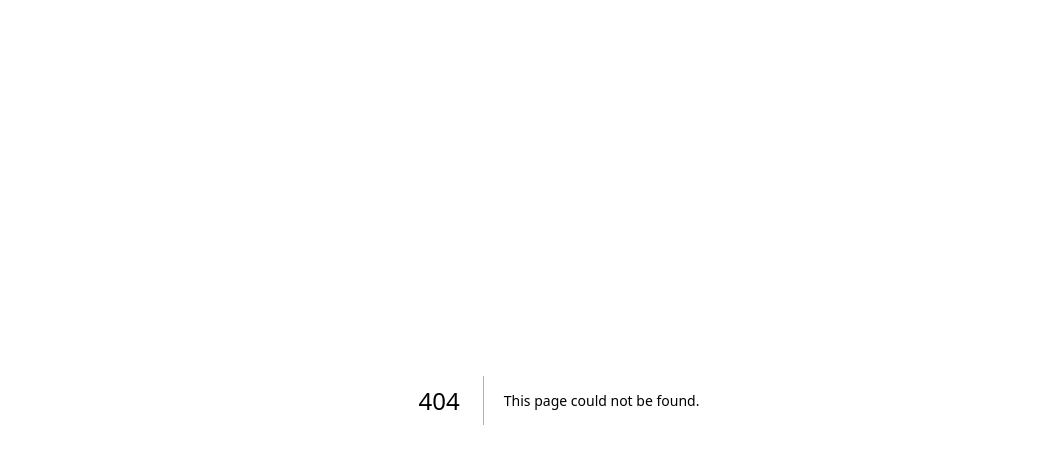
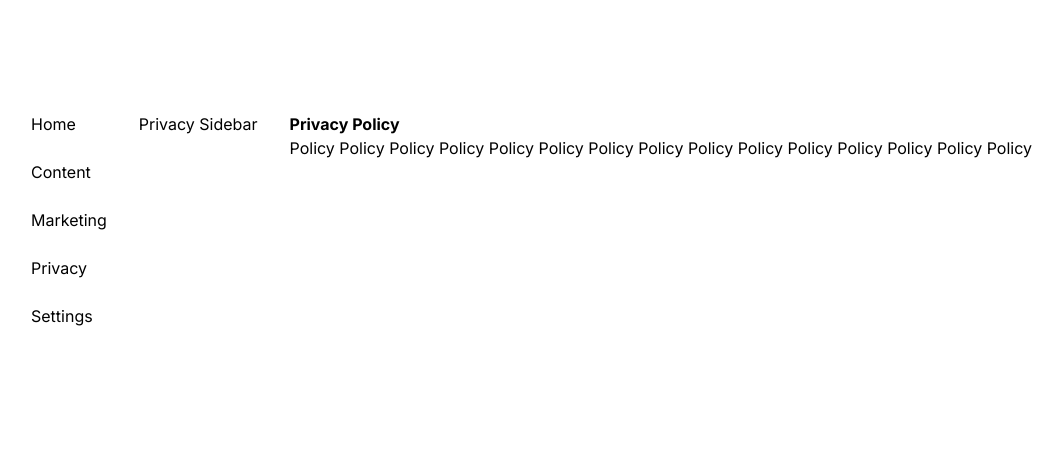
Before and after one commit to dewaleolaoye/route-groups, a Next.js app: page /dashboard/privacy/policy in a window 1280 px wide. Before the commit this address had no page. Shown: the top 464 px of the page, without its empty margins (81-1143 px from the left). Built offline with nearby package versions, Linux system fonts and the light colour scheme.

Commit message:
chore: layout

```diff
--- /dev/null
+++ b/app/dashboard/(root)/privacy/layout.tsx
@@ -0,0 +1,18 @@
+import Sidebar from '@/components/Sidebar';
+import Link from 'next/link';
+
+const PrivacyLayout = ({ children }: { children: React.ReactNode }) => {
+  return (
+    <div className='flex gap-8'>
+      <div className='flex-shrink-0'>
+        <div>
+          <Link href='/dashboard/privacy'>Privacy Sidebar</Link>
+        </div>
+      </div>
+
+      <div>{children}</div>
+    </div>
+  );
+};
+
+export default PrivacyLayout;
--- a/app/dashboard/(root)/privacy/page.tsx
+++ b/app/dashboard/(root)/privacy/page.tsx
@@ -1,3 +1,5 @@
+import Link from 'next/link';
+
 const page = () => {
   return (
     <div>
@@ -9,6 +11,10 @@ const page = () => {
         doloremque eius iusto culpa iste rerum id, repellendus quod voluptates, dolor deleniti voluptas expedita earum
         a.
       </div>
+
+      <div>
+        <Link href='/dashboard/privacy/policy'>Go to Privacy Policy</Link>
+      </div>
     </div>
   );
 };
--- /dev/null
+++ b/app/dashboard/(root)/privacy/policy/page.tsx
@@ -0,0 +1,15 @@
+const page = () => {
+  return (
+    <div>
+      <div>
+        <h1>Privacy Policy</h1>
+      </div>
+
+      <div>
+        Policy Policy Policy Policy Policy Policy Policy Policy Policy Policy Policy Policy Policy Policy Policy
+      </div>
+    </div>
+  );
+};
+
+export default page;
--- a/app/layout.tsx
+++ b/app/layout.tsx
@@ -12,7 +12,7 @@ export const metadata: Metadata = {
 export default function RootLayout({ children }: { children: React.ReactNode }) {
   return (
     <html lang='en'>
-      <body className={inter.className}>{children}</body>
+      <body className={`${inter.className} p-24`}>{children}</body>
     </html>
   );
 }
```
